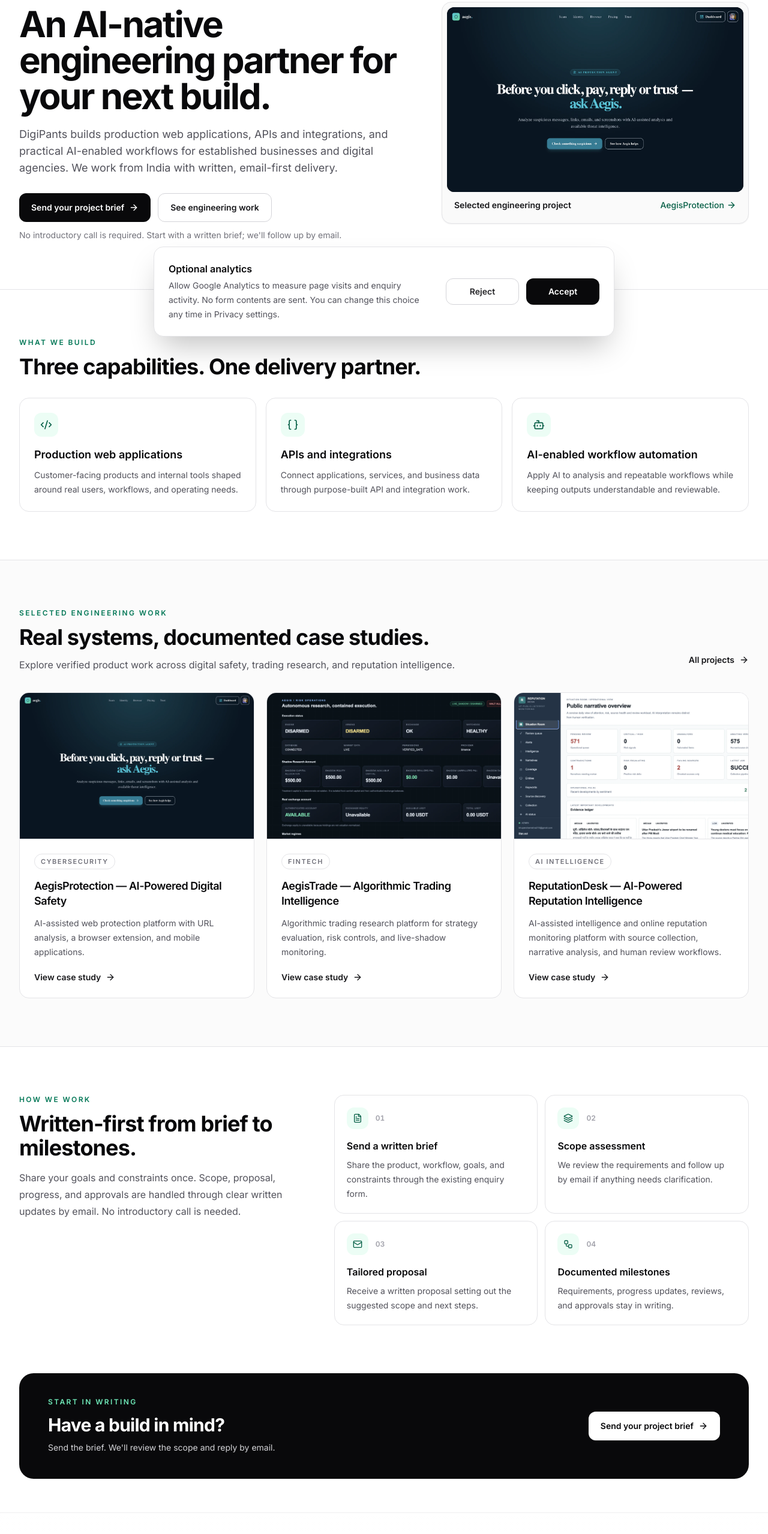
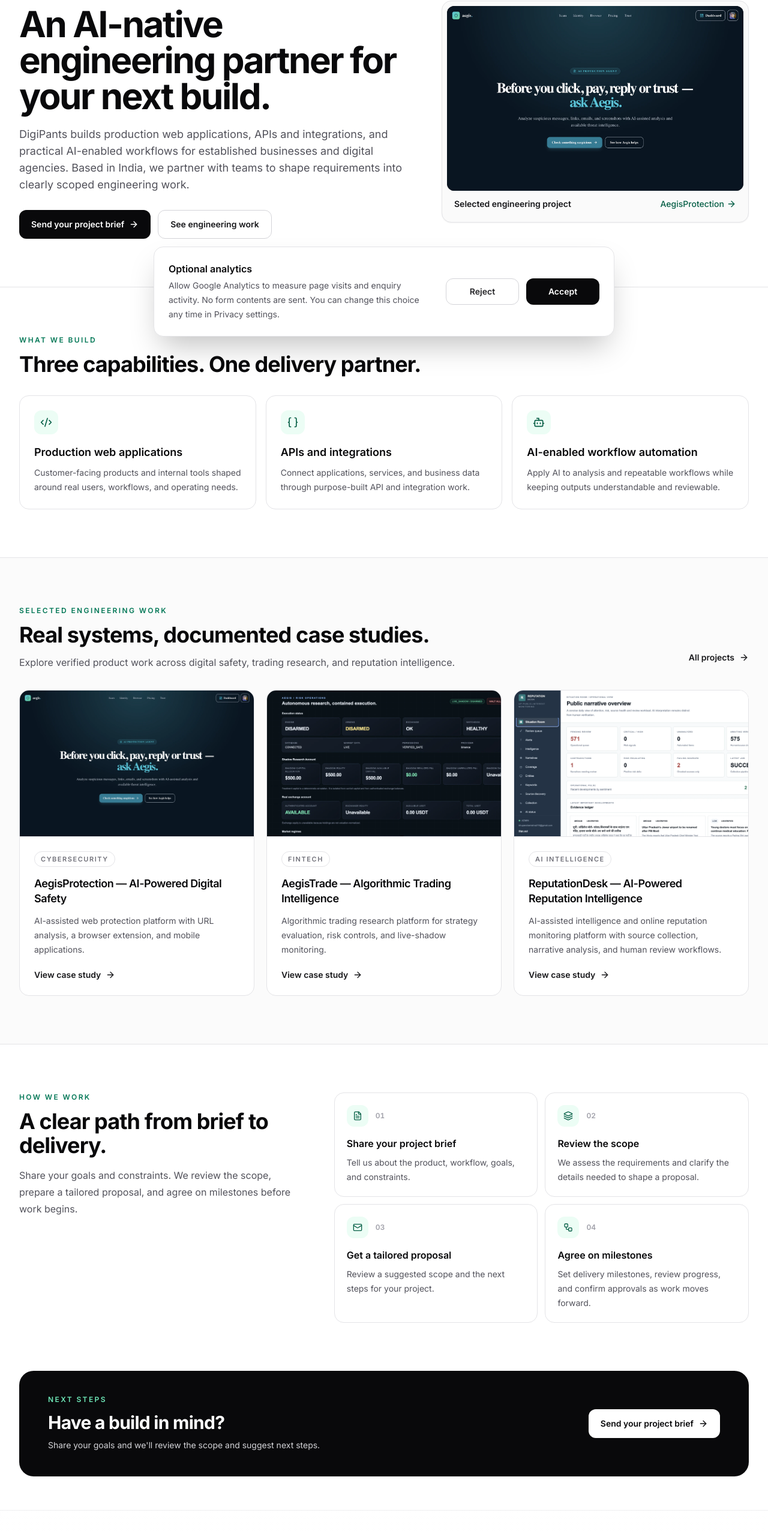
Before and after one commit to digipants/digipants-next, a Next.js app: page /engineering-partners in a window 1280 px wide. Shown: the part 215-2772 px from the top of the page at 60% size. Built offline with nearby package versions, Linux system fonts and the light colour scheme.

Commit message:
copy: refine international engineering sales messaging

```diff
--- a/app/engineering-partners/page.tsx
+++ b/app/engineering-partners/page.tsx
@@ -93,10 +93,10 @@
 ];
 
 const PROCESS = [
-  { icon: FileText, title: "Send a written brief", description: "Share the product, workflow, goals, and constraints through the existing enquiry form." },
-  { icon: Layers3, title: "Scope assessment", description: "We review the requirements and follow up by email if anything needs clarification." },
-  { icon: Mail, title: "Tailored proposal", description: "Receive a written proposal setting out the suggested scope and next steps." },
-  { icon: Workflow, title: "Documented milestones", description: "Requirements, progress updates, reviews, and approvals stay in writing." },
+  { icon: FileText, title: "Share your project brief", description: "Tell us about the product, workflow, goals, and constraints." },
+  { icon: Layers3, title: "Review the scope", description: "We assess the requirements and clarify the details needed to shape a proposal." },
+  { icon: Mail, title: "Get a tailored proposal", description: "Review a suggested scope and the next steps for your project." },
+  { icon: Workflow, title: "Agree on milestones", description: "Set delivery milestones, review progress, and confirm approvals as work moves forward." },
 ];
 
 const FEATURED_SLUGS = ["aegisprotection", "aegistrade", "reputationdesk"];
@@ -169,8 +169,8 @@
             <p className="mt-5 max-w-2xl text-base leading-7 text-zinc-600 sm:text-lg dark:text-zinc-400">
               DigiPants builds production web applications, APIs and
               integrations, and practical AI-enabled workflows for established
-              businesses and digital agencies. We work from India with written,
-              email-first delivery.
+              businesses and digital agencies. Based in India, we partner with
+              teams to shape requirements into clearly scoped engineering work.
             </p>
             <div className="mt-7 flex flex-col gap-3 sm:flex-row">
               <Link
@@ -186,9 +186,6 @@
                 See engineering work
               </Link>
             </div>
-            <p className="mt-3 text-sm text-zinc-500 dark:text-zinc-400">
-              No introductory call is required. Start with a written brief; we&apos;ll follow up by email.
-            </p>
           </div>
 
           <div className="rounded-2xl border border-zinc-200 bg-zinc-50 p-2 shadow-sm dark:border-zinc-800 dark:bg-zinc-900">
@@ -252,9 +249,9 @@
         <div className="grid gap-10 lg:grid-cols-[0.8fr_1.2fr] lg:gap-16">
           <div className="max-w-xl">
             <p className="text-xs font-semibold uppercase tracking-[0.2em] text-emerald-700 dark:text-emerald-400">How we work</p>
-            <h2 className="mt-3 text-3xl font-bold tracking-tight text-zinc-950 sm:text-4xl dark:text-white">Written-first from brief to milestones.</h2>
+            <h2 className="mt-3 text-3xl font-bold tracking-tight text-zinc-950 sm:text-4xl dark:text-white">A clear path from brief to delivery.</h2>
             <p className="mt-4 text-base leading-7 text-zinc-600 dark:text-zinc-400">
-              Share your goals and constraints once. Scope, proposal, progress, and approvals are handled through clear written updates by email. No introductory call is needed.
+              Share your goals and constraints. We review the scope, prepare a tailored proposal, and agree on milestones before work begins.
             </p>
           </div>
           <ol className="grid gap-3 sm:grid-cols-2">
@@ -275,9 +272,9 @@
       <section className="px-4 pb-14 sm:px-6 lg:px-8">
         <div className="mx-auto flex w-full max-w-7xl flex-col justify-between gap-6 rounded-3xl bg-zinc-950 px-6 py-8 text-white sm:px-10 sm:py-10 lg:flex-row lg:items-center lg:px-12 dark:bg-zinc-900 dark:ring-1 dark:ring-zinc-800">
           <div>
-            <p className="text-xs font-semibold uppercase tracking-[0.2em] text-emerald-300">Start in writing</p>
+            <p className="text-xs font-semibold uppercase tracking-[0.2em] text-emerald-300">Next steps</p>
             <h2 className="mt-3 text-2xl font-bold tracking-tight sm:text-3xl">Have a build in mind?</h2>
-            <p className="mt-2 text-sm leading-6 text-zinc-300">Send the brief. We&apos;ll review the scope and reply by email.</p>
+            <p className="mt-2 text-sm leading-6 text-zinc-300">Share your goals and we&apos;ll review the scope and suggest next steps.</p>
           </div>
           <Link href="/contact-us/" className="inline-flex min-h-12 shrink-0 items-center justify-center gap-2 rounded-xl bg-white px-5 py-3 text-sm font-semibold text-zinc-950 transition hover:bg-emerald-300 focus-visible:outline-none focus-visible:ring-2 focus-visible:ring-emerald-300 focus-visible:ring-offset-4 focus-visible:ring-offset-zinc-950">
             Send your project brief <ArrowRight className="h-4 w-4" aria-hidden="true" />
--- a/app/page.tsx
+++ b/app/page.tsx
@@ -191,9 +191,8 @@
               </Link>
             </div>
             <p className="mt-4 max-w-xl text-sm leading-6 text-zinc-500 dark:text-zinc-400">
-              Email-first, async-first delivery: requirements, milestone
-              updates, and approvals are documented by email. An introductory
-              call is optional.
+              We shape each engagement around your requirements, agree clear
+              milestones, and share progress as the work moves forward.
             </p>
           </div>
 
--- a/app/services/ai-software/page.tsx
+++ b/app/services/ai-software/page.tsx
@@ -190,9 +190,8 @@
             <p className="mt-6 max-w-xl text-base leading-7 text-zinc-600 sm:text-lg dark:text-zinc-400">
               For established businesses and digital agencies worldwide, we
               build production web applications, APIs, integrations, and
-              practical AI automation from India. Our email-first process
-              documents requirements, milestone updates, and approvals by
-              email; an introductory call is optional.
+              practical AI automation from India. We review your requirements,
+              shape a tailored proposal, and agree on a clear delivery scope.
             </p>
             <div className="mt-8 flex flex-col gap-3 sm:flex-row">
               <Link
@@ -210,7 +209,7 @@
               </Link>
             </div>
             <p className="mt-4 text-sm text-zinc-600 dark:text-zinc-400">
-              Looking for a written-first engineering partner?{" "}
+              Planning a broader engineering engagement?{" "}
               <Link
                 href="/engineering-partners/"
                 className="font-semibold text-emerald-800 underline underline-offset-4 focus-visible:outline-none focus-visible:ring-2 focus-visible:ring-emerald-600 dark:text-emerald-300 dark:focus-visible:ring-emerald-400"
```
